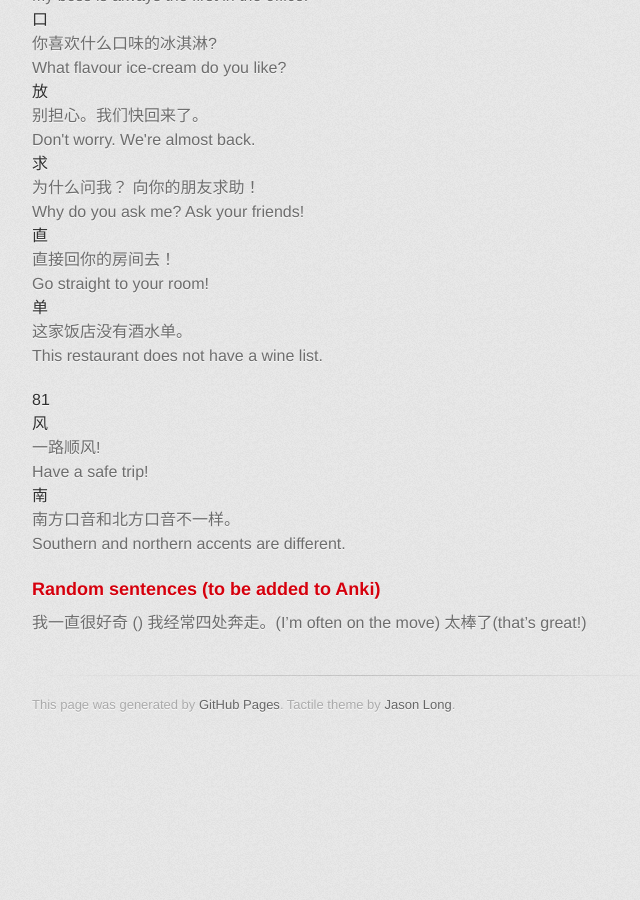
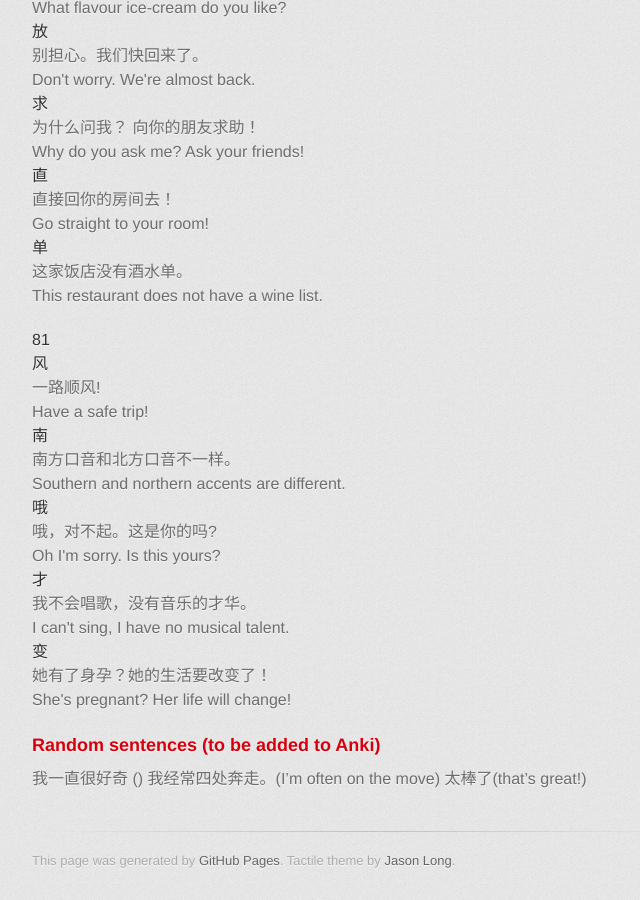
Before and after one commit to axiomiety/axiomiety.github.io, a Jekyll site: the page built from llog/mandarin.markdown, in a window 1280 px wide and 900 px high, scrolled down 5314 px. Shown: the whole window, without its empty margins (298-938 px from the left). Built offline with Jekyll 4.4.1, drawn with Linux system fonts in a browser that asks for light colours; nearby versions of some CDN libraries; some web fonts are replaced; before the commit the page ends 6058 px from its top, so only the background shows below that.

Commit message:
mandarin

```diff
--- a/llog/mandarin.markdown
+++ b/llog/mandarin.markdown
@@ -165,7 +165,7 @@
 
 #### 51-100
 
-51
+##### 51
 
 <dl>
   <dt>物</dt>
@@ -203,7 +203,7 @@
   <dd>I have a long commute because I live outside of the city.</dd>
 </dl>
 
-61
+##### 61
 
 <dl>
   <dt>调</dt>
@@ -238,7 +238,7 @@
   <dd>This is already yesterday's news.</dd>
 </dl>
 
-71
+##### 71
 
 <dl>
   <dt>决</dt>
@@ -282,15 +282,15 @@
   <dt>南</dt>
   <dd>南方口音和北方口音不一样。</dd>
   <dd>Southern and northern accents are different.</dd>
-  <dt></dt>
-  <dd></dd>
-  <dd></dd>
-  <dt></dt>
-  <dd></dd>
-  <dd></dd>
-  <dt></dt>
-  <dd></dd>
-  <dd></dd>
+  <dt>哦</dt>
+  <dd>哦，对不起。这是你的吗?</dd>
+  <dd>Oh I'm sorry. Is this yours?</dd>
+  <dt>才</dt>
+  <dd>我不会唱歌，没有音乐的才华。</dd>
+  <dd>I can't sing, I have no musical talent.</dd>
+  <dt>变</dt>
+  <dd>她有了身孕？她的生活要改变了！</dd>
+  <dd>She's pregnant? Her life will change!</dd>
   <dt></dt>
   <dd></dd>
   <dd></dd>
@@ -307,6 +307,7 @@
   <dd></dd>
   <dd></dd>
 </dl>
+
 ### Random sentences (to be added to Anki)
 
 
```
